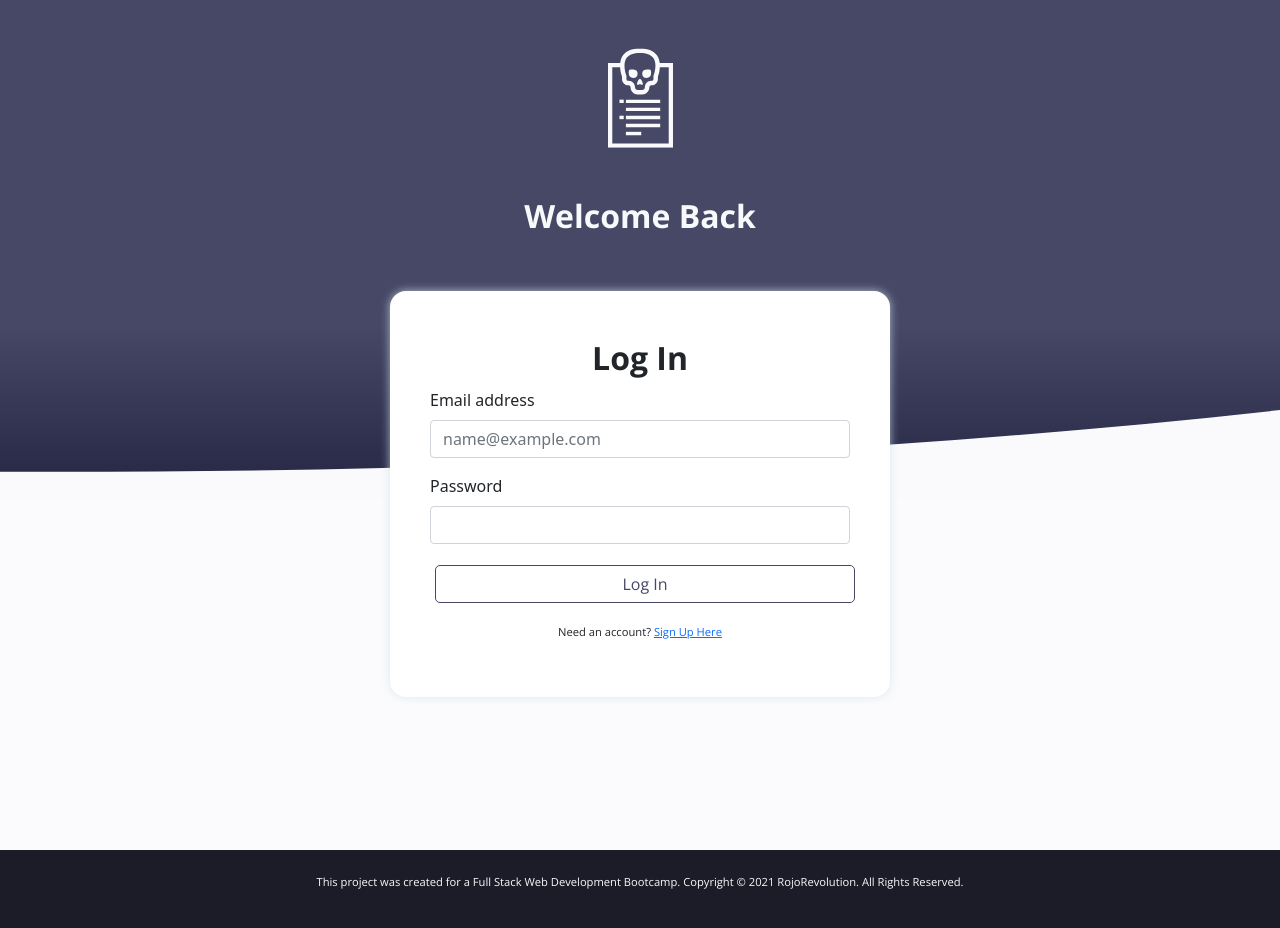
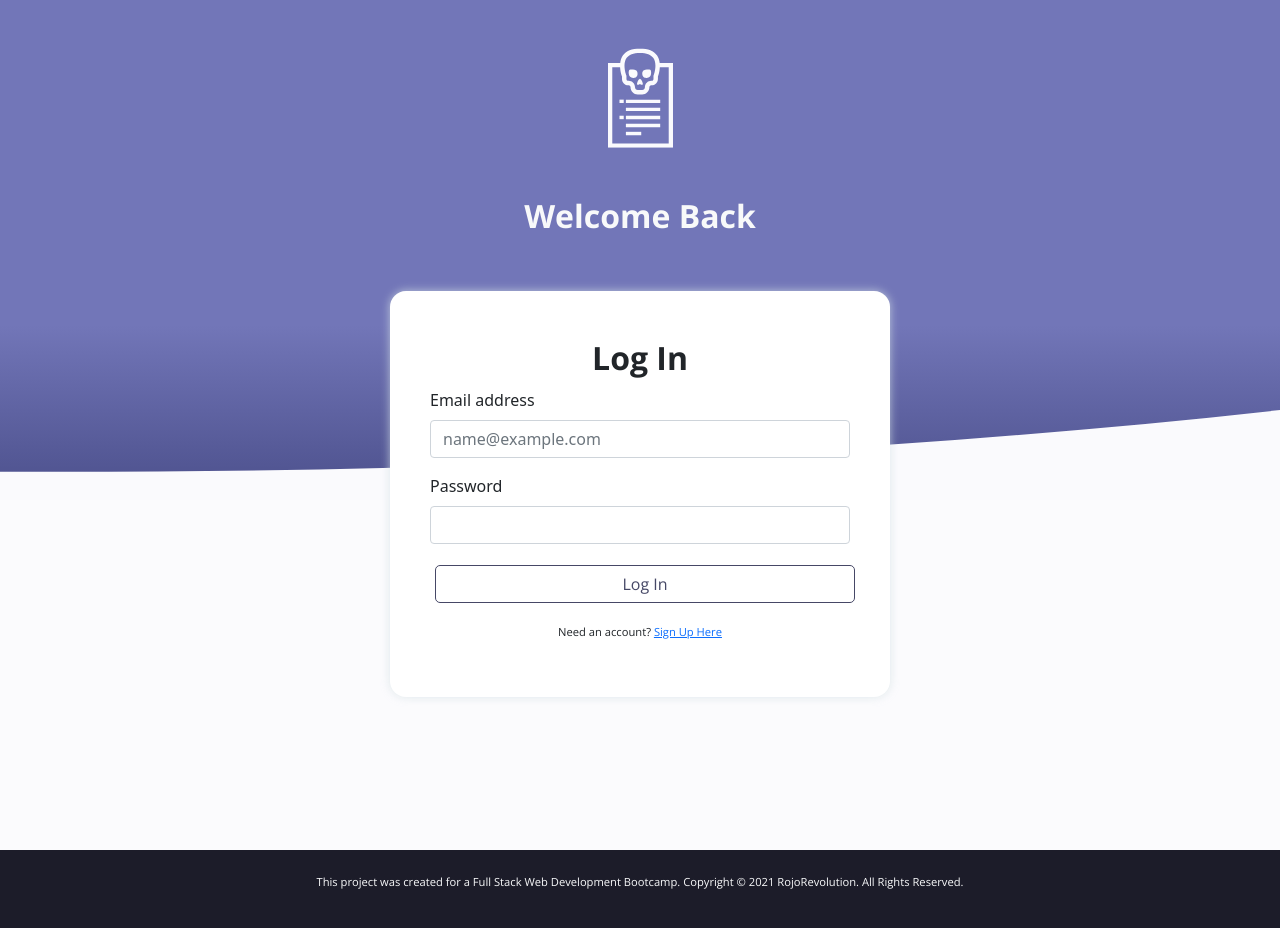
Before and after one commit to RojoRevolution/apply-or-die, a React (Create React App) app in the folder client/: page /login in a window 1280 px wide. Shown: the top 928 px of the page. Built offline with nearby package versions, Linux system fonts and the light colour scheme.

Commit message:
fixed BG on the login page

```diff
--- a/client/public/assets/css/main.css
+++ b/client/public/assets/css/main.css
@@ -264,8 +264,9 @@ display: inline-block;
 }
 
 .logInBg {
-
   background: #7276B8;
+  height:500px;
+  position:relative;
 }
 
 .bottomSlant {
--- a/client/src/App.js
+++ b/client/src/App.js
@@ -32,9 +32,8 @@ function App() {
 
   const [loggedIn] = useAtom(loggedInStatus);
   console.log('LoggedIn: ', loggedIn)
-  // componentDidMount() {
-  // }
 
+  // Required Auth creates Authentication for all Interior Routes
   const RequireAuth = ({ children }) => {
     if (!loggedIn) {
       console.log("Not Logged In")
--- a/client/src/pages/LogIn.js
+++ b/client/src/pages/LogIn.js
@@ -39,11 +39,11 @@ function Home() {
 
     return (
         <main>
-            <div className="signUpBg">
+            <div className="logInBg">
                 <div className="homeLogIn">
                 </div>
                 <div className="bottomSlant py-5"></div>
-                <div className="signUpGradient py-5"></div>
+                <div className="logInGradient py-5"></div>
                 <div className="container">
                     <div>
                         <div className="logo py-5">
```
